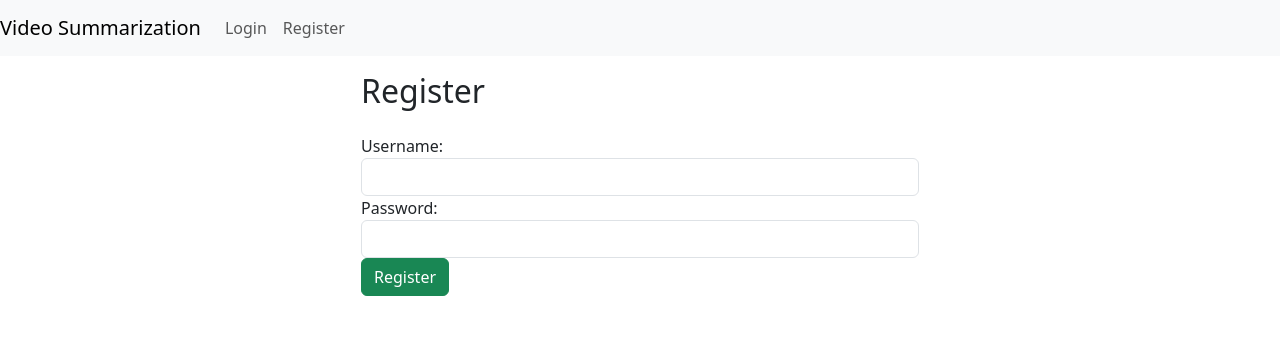
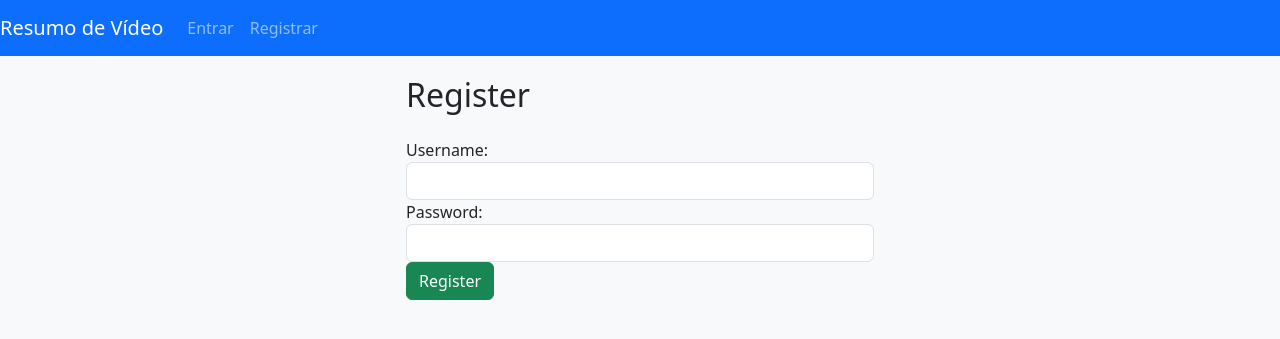
Before and after one commit to gabrielvinicius/resumo, a Flask app: page /register in a window 1280 px wide. Shown: the top 339 px of the page. Run offline with Flask 3, Linux system fonts and the light colour scheme; some libraries are stand-ins or nearby versions.

Commit message:
commit 06/03 -  casa

```diff
--- a/app/templates/layout.html
+++ b/app/templates/layout.html
@@ -1,33 +1,40 @@
-<!-- templates/layout.html -->
 <!DOCTYPE html>
-<html lang="en">
+<html lang="pt-br">
 <head>
     <meta charset="UTF-8">
     <meta name="viewport" content="width=device-width, initial-scale=1.0">
-    <title>{% block title %}Video Summarization{% endblock %}</title>
+    <title>{% block title %}Resumo de Vídeo{% endblock %}</title>
     <link href="https://cdn.jsdelivr.net/npm/bootstrap@5.3.3/dist/css/bootstrap.min.css" rel="stylesheet" integrity="sha384-QWTKZyjpPEjISv5WaRU9OFeRpok6YctnYmDr5pNlyT2bRjXh0JMhjY6hW+ALEwIH" crossorigin="anonymous">
-    <!-- <link rel="stylesheet" href="{{ url_for('static', filename='bootstrap/css/bootstrap.min.css') }}"> -->
-    <!-- Inclua links para os arquivos de estilo do Bootstrap, se estiver usando -->
-    <!-- <link rel="stylesheet" href="https://stackpath.bootstrapcdn.com/bootstrap/4.5.2/css/bootstrap.min.css"> -->
+    <style>
+        body {
+            background-color: #f8f9fa;
+        }
+        .navbar {
+            margin-bottom: 20px;
+        }
+        .container {
+            max-width: 960px;
+        }
+    </style>
 </head>
 <body>
-    <nav class="navbar navbar-expand-lg navbar-light bg-light">
-        <a class="navbar-brand" href="{{ url_for('video.dashboard') }}">Video Summarization</a>
-        <button class="navbar-toggler" type="button" data-toggle="collapse" data-target="#navbarNav" aria-controls="navbarNav" aria-expanded="false" aria-label="Toggle navigation">
+    <nav class="navbar navbar-expand-lg navbar-dark bg-primary">
+        <a class="navbar-brand" href="{{ url_for('video.dashboard') }}">Resumo de Vídeo</a>
+        <button class="navbar-toggler" type="button" data-bs-toggle="collapse" data-bs-target="#navbarNav" aria-controls="navbarNav" aria-expanded="false" aria-label="Alternar navegação">
             <span class="navbar-toggler-icon"></span>
         </button>
         <div class="collapse navbar-collapse" id="navbarNav">
-            <ul class="navbar-nav">
+            <ul class="navbar-nav ml-auto">
                 {% if current_user.is_authenticated %}
                     <li class="nav-item">
-                        <a class="nav-link" href="{{ url_for('auth.logout') }}">Logout</a>
+                        <a class="nav-link" href="{{ url_for('auth.logout') }}">Sair</a>
                     </li>
                 {% else %}
                     <li class="nav-item">
-                        <a class="nav-link" href="{{ url_for('auth.login') }}">Login</a>
+                        <a class="nav-link" href="{{ url_for('auth.login') }}">Entrar</a>
                     </li>
                     <li class="nav-item">
-                        <a class="nav-link" href="{{ url_for('auth.register') }}">Register</a>
+                        <a class="nav-link" href="{{ url_for('auth.register') }}">Registrar</a>
                     </li>
                 {% endif %}
             </ul>
@@ -35,29 +42,21 @@
     </nav>
 
     <div class="container mt-3">
-        {% with messages = get_flashed_messages() %}
+        {% with messages = get_flashed_messages(with_categories=true) %}
             {% if messages %}
-                <div class="alert alert-dismissible {% if 'danger' in messages %}alert-danger{% elif 'warning' in messages %}alert-warning{% elif 'success' in messages %}alert-success{% elif 'info' in messages %}alert-info{% endif %}">
-                    <button type="button" class="close" data-dismiss="alert">&times;</button>
-                    {% for message in messages %}
+                {% for category, message in messages %}
+                    <div class="alert alert-dismissible alert-{{ category }}">
+                        <button type="button" class="btn-close" data-bs-dismiss="alert" aria-label="Fechar"></button>
                         <p>{{ message }}</p>
-                    {% endfor %}
-                </div>
+                    </div>
+                {% endfor %}
             {% endif %}
         {% endwith %}
 
         {% block content %}{% endblock %}
     </div>
 
-    <!-- Inclua os scripts do Bootstrap, se estiver usando -->
-    <!-- <script src="{{ url_for('static', filename='bootstrap/js/bootstrap.bundle.min.js') }}"></script>-->
-    <!-- <script src="{{ url_for('static', filename='bootstrap/js/bootstrap.min.js') }}"></script>-->
-
-    <script src="https://code.jquery.com/jquery-3.7.1.slim.min.js" integrity="sha256-kmHvs0B+OpCW5GVHUNjv9rOmY0IvSIRcf7zGUDTDQM8=" crossorigin="anonymous"></script>
-    <!-- <script src="https://unpkg.com/@popperjs/core@2"></script> -->
+    <script src="https://code.jquery.com/jquery-3.6.4.slim.min.js" integrity="sha256-3cGd/Y7Oq2Hx47+6I+RFiEBuVtZ9SDufBxuozjuqHMz8MZhSGAfmG2G07D+nYWA+" crossorigin="anonymous"></script>
     <script src="https://cdn.jsdelivr.net/npm/bootstrap@5.3.3/dist/js/bootstrap.bundle.min.js" integrity="sha384-YvpcrYf0tY3lHB60NNkmXc5s9fDVZLESaAA55NDzOxhy9GkcIdslK1eN7N6jIeHz" crossorigin="anonymous"></script>
-     <!-- <script src="https://code.jquery.com/jquery-3.5.1.slim.min.js"></script> -->
-    <!-- <script src="https://cdn.jsdelivr.net/npm/@popperjs/core@2.11.6/dist/umd/popper.min.js"></script> -->
-    <!-- <script src="https://stackpath.bootstrapcdn.com/bootstrap/4.5.2/js/bootstrap.min.js"></script> -->
 </body>
 </html>
```
Also changed, not shown: app/models.py (+12 -0 lines), app/routes/video.py (+21 -4 lines), app/summarization/bert.py (+27 -2 lines).
